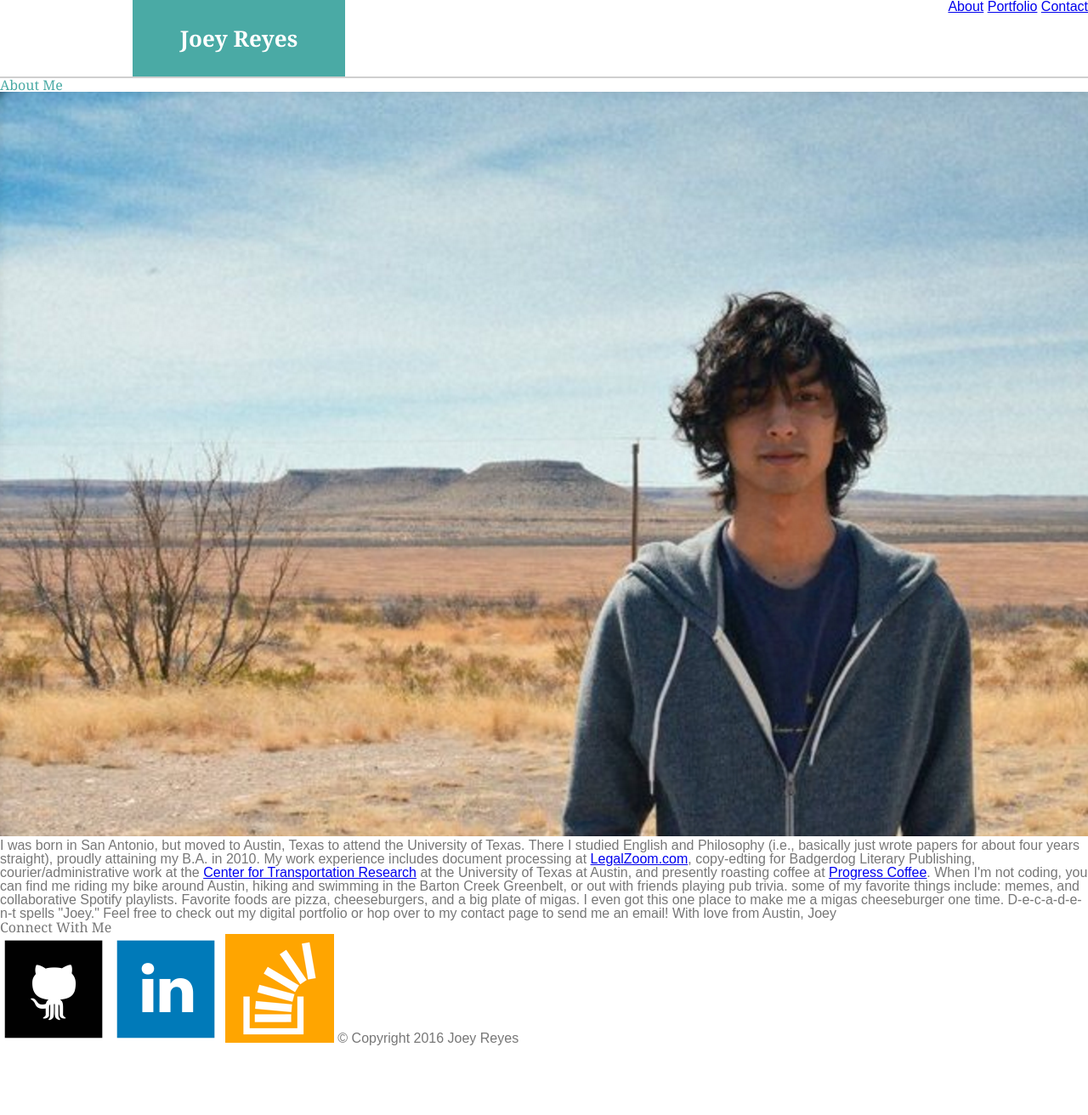
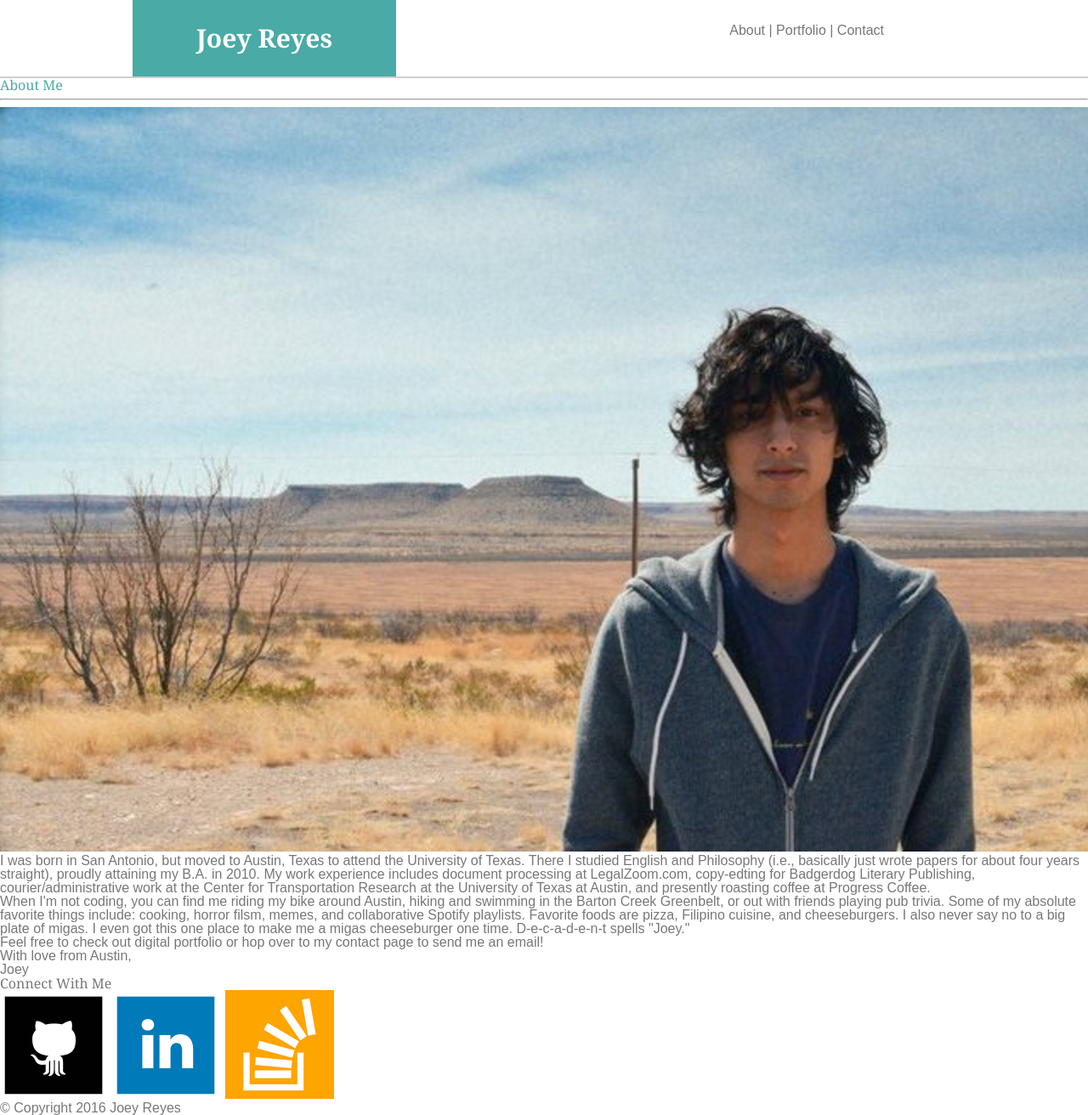
Before and after one commit to jreyes88/Basic-Portfolio, a PHP site: page / in a window 1280 px wide; the page is wider, and only the part inside the window is pictured. Shown: that part at 85% size. Before the commit the page ends 1230 px from the top of that part, so only its background shows below. Run offline with PHP 8.4, Linux system fonts and the light colour scheme.

Commit message:
header is coming along

```diff
--- a/assets/css/style.css
+++ b/assets/css/style.css
@@ -7,7 +7,7 @@
 	font-family: "Georgia", Times, Times New Roman, serif;
 }
 h1 {
-  font-size: 26px;
+  font-size: 30px;
   font-weight: 700;
 }
 h2 {
@@ -17,31 +17,46 @@
   color: #777777;
   font-family: "Arial", "Helvetica Neue", Helvetica, sans-serif;
 }
+body a {
+  color: #777777;
+  text-decoration: none;
+}
 
 /*
   =====================================
   Header
   =====================================
 */
-.header {
+header {
   height: 90px;
   background-color: #ffffff;
   border-color: #cfcfcf;
   border-width: 0px 0px 2px 0px;
   border-style: solid;
 }
-.logo {
+.container {
   color: #ffffff;
   width: 250px;
   background: #4aaaa5;
   display: inline;
   margin-left: 156px;
-  padding: 35px 0px 35px 0px;
+  padding: 30px;
   float: left;
   text-align: center;
-  line-height: 20px;
 }
 .navigation {
-  display: inline;
   float: right;
+  margin-right: 240px;
+  margin-top: 28px;
 }
+.navigation li {
+  display: inline-block;
+}
+
+/*
+  =====================================
+  QUESTIONS:
+  -Should the navigation menu be an unordered list/display: A: Inline Block! inline? Should the "contact me" be?
+  -How to get the "|" dividing links on the navigation menu?
+  -So far I am eyeballing the height/width of the header in general...and ascribing specific pixel sizes until it looks kind of right. IDK, is the header looking okay? Is there a better way to do it?
+  -
--- a/index.html
+++ b/index.html
@@ -9,45 +9,59 @@
 
 <body>
   <!-- Header Section -->
-  <header class="header">
-    <!-- My Name Section -->
-    <h1 class="logo">Joey Reyes</h1>
+  <header>
+    <!-- Header -->
+    <div class="container">
+      <h1>Joey Reyes</h1>
+    </div>
 
     <!-- Navigation Section -->
-    <section class="navigation">
-      <a href="index.html">About</a>
-      <a href="portfolio.html">Portfolio</a>
-      <a href="contact.html">Contact</a>
-    </section>
+    <div >
+      <ul class="navigation">
+        <li><a href="index.html">About</a></li>
+        <li>|</li>
+        <li><a href="portfolio.html">Portfolio</a></li>
+        <li>|</li>
+        <li><a href="contact.html">Contact</a></li>
+      </ul>
+    </div>
 
   </header>
 
+  <div>
+
+    <div class="about">
       <!-- Page Title -->
-  <h2>About Me</h2>
+      <h2>About Me</h2><hr>
 
     <!-- My Picture -->
     <img src="assets/images/jreyes.png" alt="Joey Reyes Hanging Out On Interstate 10">
 
     <!-- About Me -->
-  <p>I was born in San Antonio, but moved to Austin, Texas to attend the University of Texas. There I studied English and Philosophy (i.e., basically just wrote papers for about four years straight), proudly attaining my B.A. in 2010. My work experience includes document processing at <a href="http://www.legalzoom.com/">LegalZoom.com</a>, copy-edting for Badgerdog Literary Publishing, courier/administrative work at the <a href="http://ctr.utexas.edu/">Center for Transportation Research</a> at the University of Texas at Austin, and presently roasting coffee at <a href="http://www.progresscoffeeroasting.com/">Progress Coffee</a>.
+    <p>I was born in San Antonio, but moved to Austin, Texas to attend the University of Texas. There I studied English and Philosophy (i.e., basically just wrote papers for about four years straight), proudly attaining my B.A. in 2010. My work experience includes document processing at <a href="http://www.legalzoom.com/">LegalZoom.com</a>, copy-edting for Badgerdog Literary Publishing, courier/administrative work at the <a href="http://ctr.utexas.edu/">Center for Transportation Research</a> at the University of Texas at Austin, and presently roasting coffee at <a href="http://www.progresscoffeeroasting.com/">Progress Coffee</a>.</p>
 
-  When I'm not coding, you can find me riding my bike around Austin, hiking and swimming in the Barton Creek Greenbelt, or out with friends playing pub trivia. some of my favorite things include: memes, and collaborative Spotify playlists. Favorite foods are pizza, cheeseburgers, and a big plate of migas. I even got this one place to make me a migas cheeseburger one time. D-e-c-a-d-e-n-t spells "Joey."
+    <p>When I'm not coding, you can find me riding my bike around Austin, hiking and swimming in the Barton Creek Greenbelt, or out with friends playing pub trivia. Some of my absolute favorite things include: cooking, horror filsm, memes, and collaborative Spotify playlists. Favorite foods are pizza, Filipino cuisine, and cheeseburgers. I also never say no to a big plate of migas. I even got this one place to make me a migas cheeseburger one time. D-e-c-a-d-e-n-t spells "Joey."</p>
 
-  Feel free to check out my digital portfolio or hop over to my contact page to send me an email!
+    <p>Feel free to check out digital portfolio or hop over to my contact page to send me an email!</p>
 
-  With love from Austin,
-  Joey
-  </p>
+    <p>With love from Austin,</p>
+    <p>Joey</p>
+    </div>
 
+    <div>
       <!-- Connect With Me -->
       <h3>Connect With Me</h3>
       <a href="https://github.com/jreyes88"><img src="assets/images/github-logo.png" alt="GitHub Logo"></a>
       <a href="https://www.linkedin.com/in/joey-reyes-51b98711a"><img src="assets/images/linkedin-logo.png" alt="LinkedIn Logo"></a>
       <a href="#"><img src="assets/images/StackOverflow-logo.png"></a>
+    </div>
+  </div>
 
   <!-- Footer Section -->
-  <foother>
+  <div>
+    <footer>
       <small>&copy Copyright 2016 Joey Reyes</small>
-  </foother>
+    </footer>
+  </div>
 </body>
 </html>
```
Also changed, not shown: 1 other file. Lines whose indentation alone changed are shown as unchanged.
